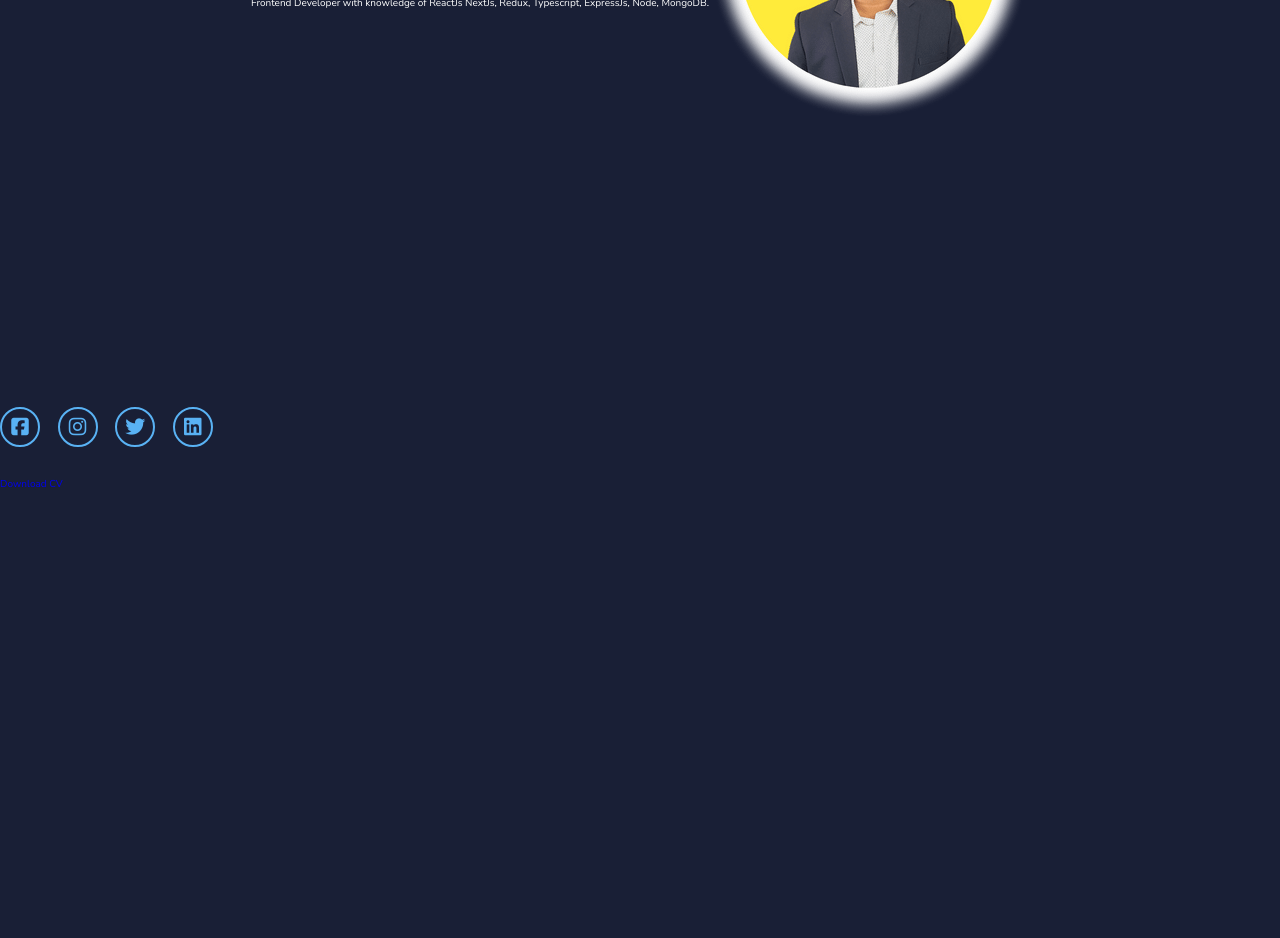
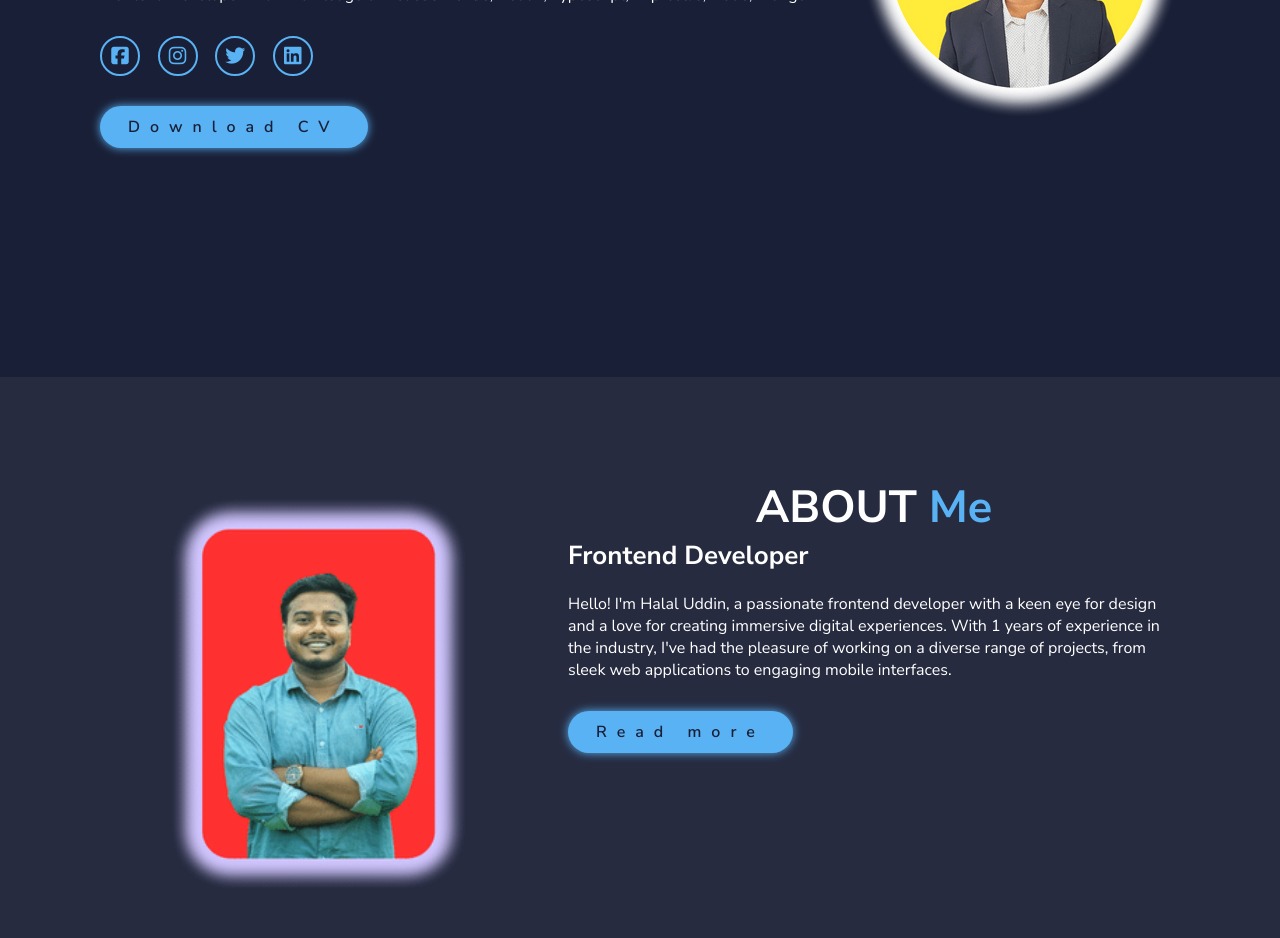
Before and after one commit to Mdhalaluddin/my-portfolio, a plain HTML site: page index.html in a window 1280 px wide. Shown: the part 423-1361 px from the top of the page. Before the commit the page ends 914 px from the top, so only its background shows below. Drawn offline with Linux system fonts and the light colour scheme; a script that the page names is missing.

Commit message:
about content added

```diff
--- a/index.html
+++ b/index.html
@@ -28,24 +28,40 @@
     </header>
     <!-- Home section Design -->
     <section class="home" id="home">
-        <div>
+    <div class="home-content">
         <h3>Hi, Myself</h3>
         <h1>MD Halal Uddin</h1>
         <h3>And I'm a <span>frontend Developer</span></h3>
         <p>Frontend Developer with knowledge of ReactJs NextJs, Redux, Typescript, ExpressJs, Node, MongoDB.</p>
+        <!--------------- social media icon-->
+        <div class="social-media">
+            <a href="#" class="fa-brands fa-square-facebook"></a>
+            <a href="#" class="fa-brands fa-instagram"></a>
+            <a href="#" class="fa-brands fa-twitter"></a>
+            <a href="#" class="fa-brands fa-linkedin"></a>
         </div>
+        <a href="#" class="btn">Download CV</a>
+    </div>
         <div class="home-img">
             <img src="img/Profile Picture.png" alt="">
         </div>
     </section>
     <!-- social media icon-->
-    <div class="social-media">
-        <a href="#" class="fa-brands fa-square-facebook"></a>
-        <a href="#" class="fa-brands fa-instagram"></a>
-        <a href="#" class="fa-brands fa-twitter"></a>
-        <a href="#" class="fa-brands fa-linkedin"></a>
-    </div>
-    <a href="#" class="btn">Download CV</a>
+
+    <section class="about" id="about">
+        <div class="about-img">
+            <img src="img/about picture.png" alt="">
+        </div>
+
+        <div class="about-content">
+            <h2 class="heading">ABOUT <span>Me</span></h2>
+            <h3>Frontend Developer</h3>
+            <p>Hello! I'm Halal Uddin, a passionate frontend developer with a keen eye for design and a love for creating immersive digital experiences. With 1 years of experience in the industry, I've had the pleasure of working on a diverse range of projects, from sleek web applications to engaging mobile interfaces.</p>
+            <a href="#" class="btn">Read more</a>
+        </div>
+
+    </section>
+
 
     <script src="script.js"></script>
 </body>
--- a/style.css
+++ b/style.css
@@ -70,9 +70,10 @@ section {
     display: none;
 }
 
+
 .home {
     display: flex;
-    justify-content: center;
+    justify-content: space-between;
     align-items: center;
 }
 
@@ -86,7 +87,7 @@ section {
 }
 
 span {
-    color: var(--text-color);
+    color: var(--main-color);
 }
 
 .home-content h1 {
@@ -112,6 +113,11 @@ span {
     }
 }
 
+.home-content p {
+    font-size: 1.6rem;
+
+}
+
 .social-media a {
     display: inline-flex;
     justify-content: center;
@@ -126,3 +132,52 @@ span {
     margin: 3rem 1.5rem 3rem 0;
     transition: .5s ease;
 }
+
+.social-media a:hover {
+    background: var(--main-color);
+    color: var(--snd-bf-color);
+    box-shadow: 0 0 1rem var(--main-color);
+}
+
+.btn {
+    display: inline-block;
+    padding: 1rem 2.8rem;
+    background: var(--main-color);
+    border-radius: 4rem;
+    box-shadow: 0 0 1rem var(--main-color);
+    font-size: 1.6rem;
+    color: var(--bg-color);
+    letter-spacing: 1rem;
+    font-weight: 600;
+    transform: .5s ease;
+}
+
+.btn:hover {
+    box-shadow: none;
+}
+
+.about {
+    display: flex;
+    justify-content: center;
+    align-content: center;
+    gap: 2rem;
+    background: var(--snd-bf-color);
+}
+
+.about-img img {
+    width: 35vw;
+}
+
+.heading {
+    text-align: center;
+    font-size: 4.5rem;
+}
+
+.about-content h3 {
+    font-size: 2.6rem;
+
+}
+.about-content p {
+    font-size: 1.6rem;
+    margin: 2rem 0 3rem;
+}
```
Also changed, not shown: img/about picture.png (added).
